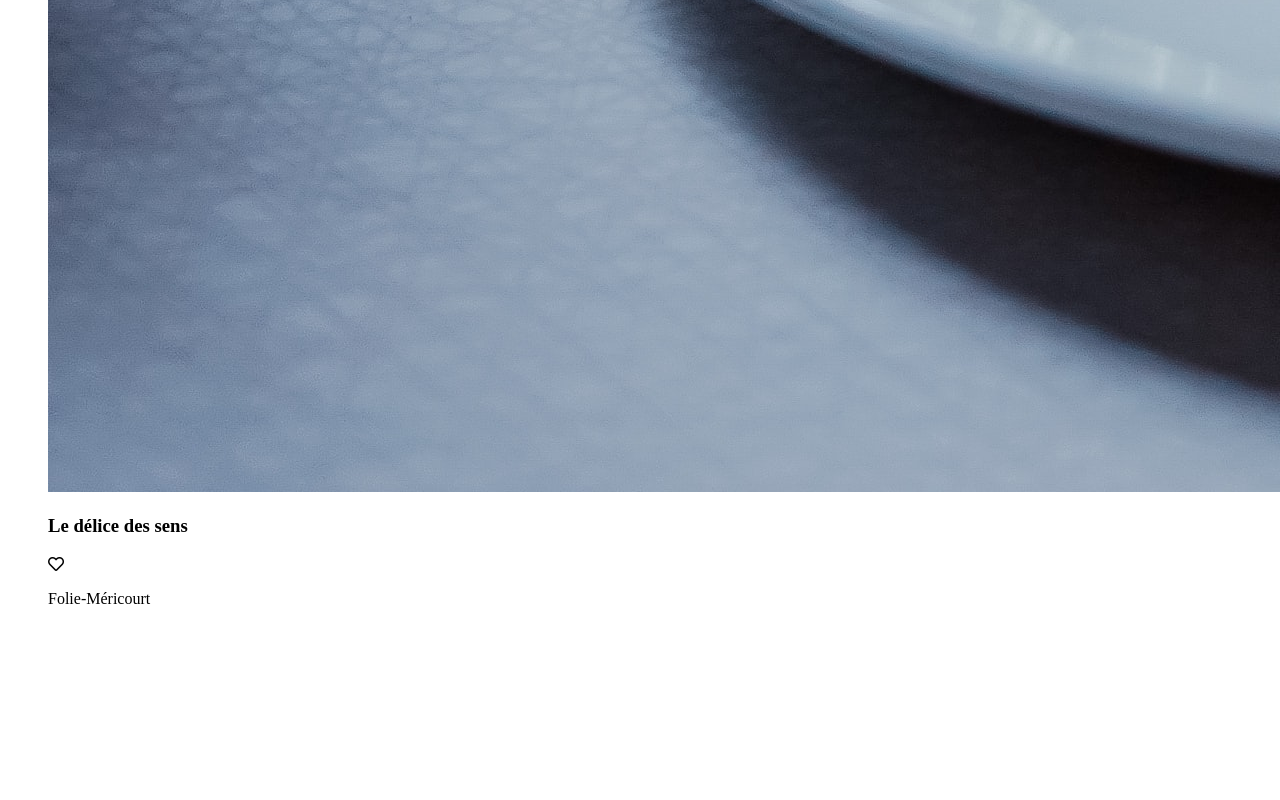
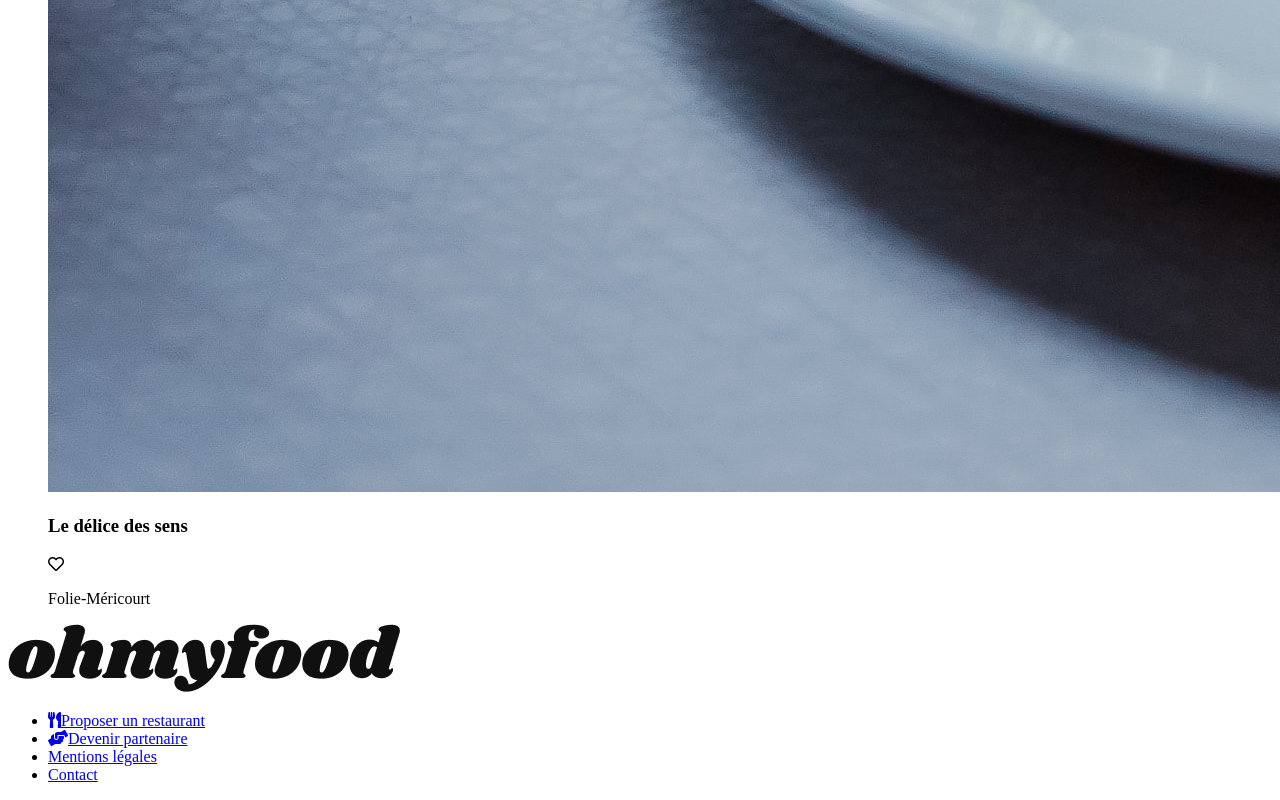
Before and after one commit to FilizHakan/P3_Filiz_Hakan_03032022, a website: page index.html in a window 1280 px wide. Shown: the part 4093-4893 px from the top of the page. Before the commit the page ends 4717 px from the top, so only its background shows below. Drawn offline with Linux system fonts and the light colour scheme; files whose address does not match are found by name; a web font is replaced by a local one.

Commit message:
Add footer

```diff
--- a/index.html
+++ b/index.html
@@ -161,11 +161,15 @@
             </section>
         </main>
 
-
+        <!-- FOOTER -->
+        <footer>
+            <img class="logo" src="images/logo/ohmyfood.png" alt="logo Restaurant">
+            <ul>
+                <li><a href="#"><i class="fas fa-utensils"></i>Proposer un restaurant</a></li>
+                <li><a href="#"><i class="fas fa-hands-helping"></i>Devenir partenaire</a></li>
+                <li><a href="#">Mentions légales</a></li>
+                <li><a href="mailto:contact@ohmyfood.com?subject=&body=">Contact</a></li>
+            </ul>
+        </footer>
     </body>
-
-
-
-
-
 </html>
```
Lines whose indentation alone changed are shown as unchanged.
